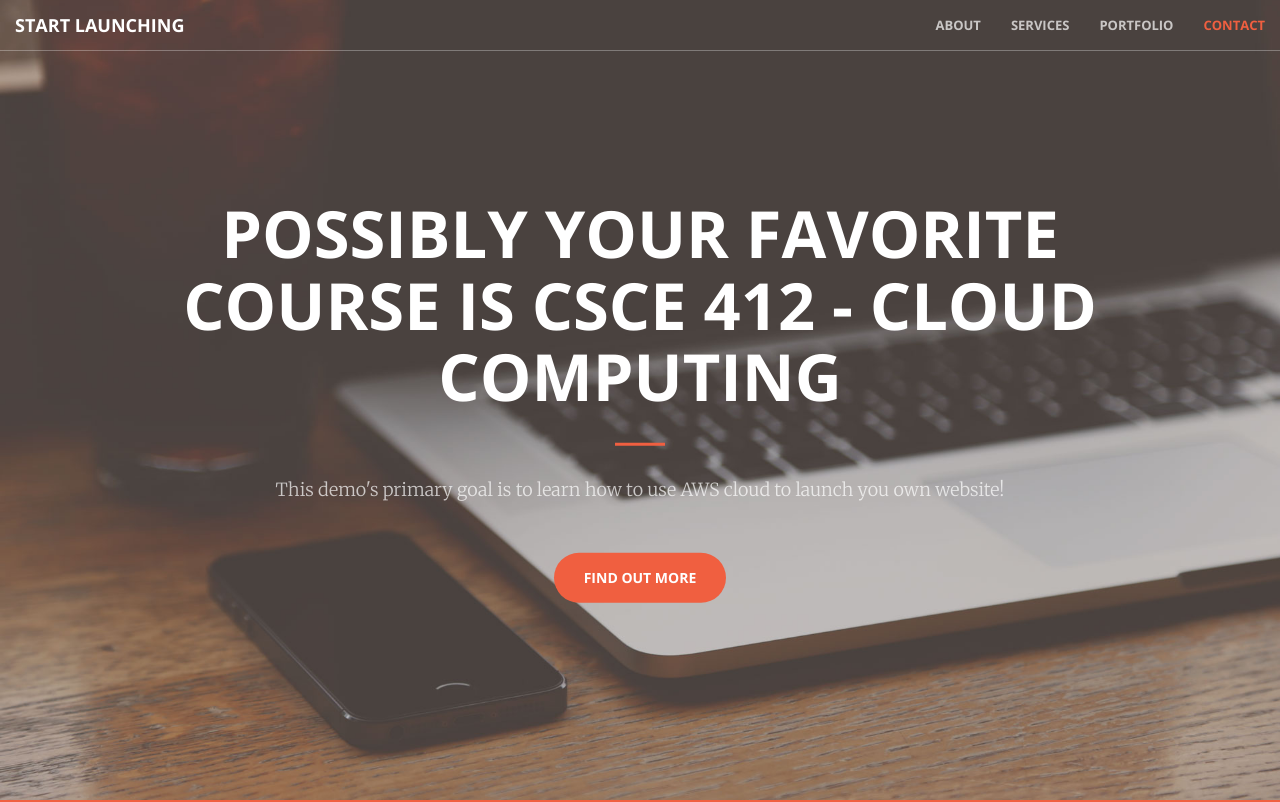
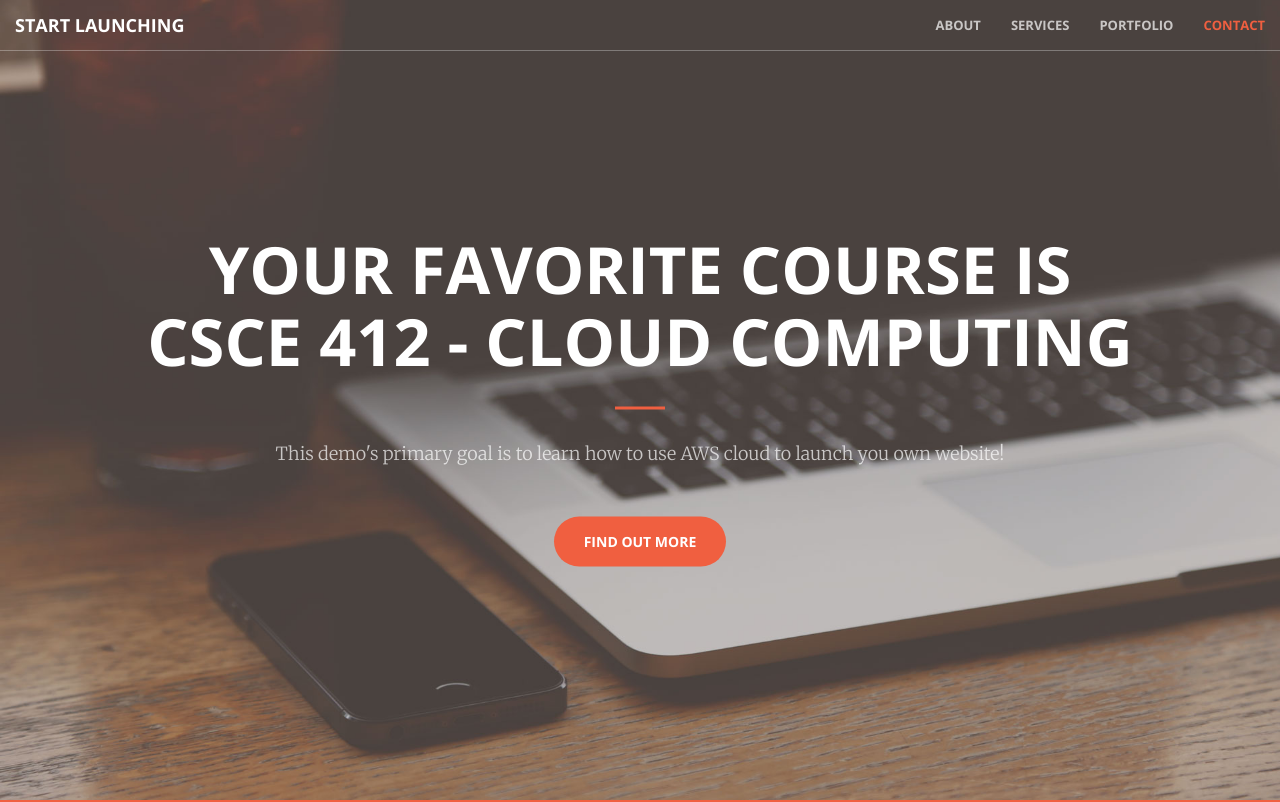
Before and after one commit to Amandine21/Website, a plain HTML site: page index.html in a window 1280 px wide. Shown: the top 802 px of the page. Drawn offline with nearby package versions, Linux system fonts and the light colour scheme.

Commit message:
Update index.html
Remove Possibly

```diff
--- a/index.html
+++ b/index.html
@@ -74,7 +74,7 @@
     <header>
         <div class="header-content">
             <div class="header-content-inner">
-                <h1>Possibly Your Favorite Course is CSCE 412 - Cloud Computing</h1>
+                <h1> Your Favorite Course is CSCE 412 - Cloud Computing</h1>
                 <hr>
                 <p>This demo's primary goal is to learn how to use AWS cloud to launch you own website!</p>
                 <a href="#about" class="btn btn-primary btn-xl page-scroll">Find Out More</a>
```
